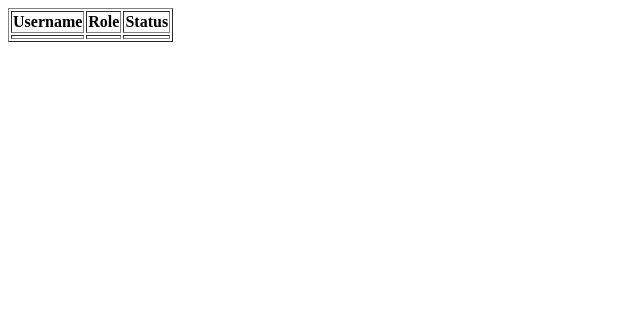
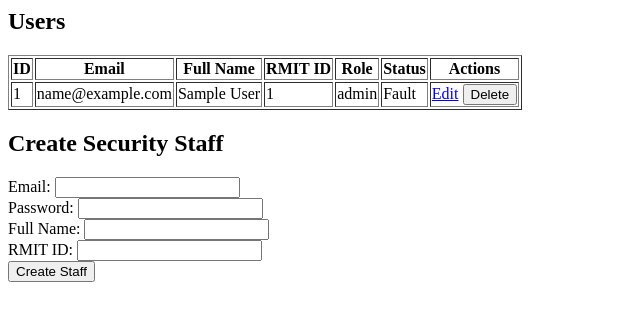
Before and after one commit to Eddie0705/Iot, a Flask app: page /users in a window 1280 px wide. Shown: the top 321 px of the page, without its empty margins (0-640 px from the left). Run offline with Flask 3, Linux system fonts and the light colour scheme; tables that the repository leaves empty or names only in its code hold one stand-in row (values such as "Sample post"); lists and menus that the app fills with data are empty; some libraries are stand-ins or nearby versions.

Commit message:
added functions to create, modify and delete users for admin

```diff
--- a/admin_pi/app.py
+++ b/admin_pi/app.py
@@ -1,48 +1,24 @@
-from datetime import datetime
 from flask import Flask, render_template, request, redirect
 from mqtt_admin import publish_announcement
 from mqtt_admin import publish_room_status
 import sys, os
 sys.path.insert(0, os.path.join(os.path.dirname(__file__), '..', 'master_pi'))
 
-from db_setup import get_connection
 from database import get_booking_logs, get_usage_logs, get_all_room_status, update_room_status
 
-
 app = Flask(__name__)
-
-room_statuses = {
-    "A101": "Available",
-    "A102": "Occupied",
-    "A103": "Maintenance"
-}
-
-
-fault_reports = [
-    {
-        "room": "A204",
-        "issue": "Projector broken",
-        "status": "Fault"
-    },
-
-    {
-        "room": "A102",
-        "issue": "Air conditioning failure",
-        "status": "Fault"
-    }
-]
 
 
 @app.route("/")
 def home():
     return render_template("admin_login.html")
 
+
 @app.route("/login", methods=["POST"])
 def login():
     username = request.form["username"]
-    print(username)
+    return render_template("dashboard.html", user=username)
 
-    return render_template("dashboard.html", user=username)
 
 @app.route("/send_announcement", methods=["POST"])
 def send_announcement():
@@ -57,69 +33,83 @@
     usage_rows = get_usage_logs()
     return render_template("logs.html", booking_logs=booking_rows, usage_logs=usage_rows)
 
+
 @app.route("/users")
 def users():
-    con = get_connection()
-    cur = con.cursor()
-    cur.execute("SELECT user_id, email, full_name, rmit_id, role, status FROM users")
-    users = cur.fetchall()
-    con.close()
-    return render_template("users.html", users=users)
+    from database import get_all_users
+    rows = get_all_users()
+    return render_template("users.html", users=rows)
 
-@app.route("/room_status")
-def room_status():
-    room_status = get_all_room_status()
-    return render_template("room_status.html", room_status=room_status)
 
-@app.route("/update_room", methods=["POST"])
-def update_room():
+@app.route("/create_staff", methods=["POST"])
+def create_staff():
+    from database import create_security_staff
+    create_security_staff(
+        request.form["email"],
+        request.form["password"],
+        request.form["full_name"],
+        request.form["rmit_id"]
+    )
+    return redirect("/users")
 
-    room = request.form["room"]
-    status = request.form["status"]
 
-    update_room_status(room, status)
-    publish_room_status(room, status)
+@app.route("/edit_user/<int:user_id>")
+def edit_user(user_id):
+    from database import get_user_by_id
+    user = get_user_by_id(user_id)
+    return render_template("edit_user.html", user=user)
 
-    return redirect("/room_status")
+
+@app.route("/update_user/<int:user_id>", methods=["POST"])
+def update_user(user_id):
+    from database import update_user as db_update_user
+    db_update_user(
+        user_id,
+        request.form["email"],
+        request.form["full_name"],
+        request.form["role"],
+        request.form["status"]
+    )
+    return redirect("/users")
+
+
+@app.route("/delete_user/<int:user_id>", methods=["POST"])
+def delete_user(user_id):
+    from database import delete_user as db_delete_user
+    db_delete_user(user_id)
+    return redirect("/users")
 
 
 @app.route("/reports")
 def reports():
+    from database import get_fault_reports
+    rows = get_fault_reports()
+    return render_template("reports.html", fault_reports=rows)
 
-    return render_template(
-        "reports.html",
-        fault_reports=fault_reports
-    )
 
-@app.route("/users")
-def users_page():
-
-    return render_template(
-        "users.html",
-        users=users
-    )
-
-@app.route("/confirm_fault/<room>")
-def confirm_fault(room):
-
-    room_statuses[room] = "Under Maintenance"
-
-    for report in fault_reports:
-
-        if report["room"] == room:
-            report["status"] = "Under Maintenance"
-
-    publish_announcement(
-        f"Room {room} down, waiting for maintenance"
-    )
-
-    logs.append({
-        "type": "Fault Decision",
-        "room": room,
-        "message": f"{room} waiting for maintenance",
-        "time": datetime.now().strftime("%H:%M")
-    })
-
+@app.route("/confirm_fault/<int:report_id>", methods=["POST"])
+def confirm_fault(report_id):
+    from database import resolve_fault_report, get_fault_report_room
+    room_name = get_fault_report_room(report_id)
+    resolve_fault_report(report_id)
+    update_room_status(room_name, "maintenance")
+    publish_announcement(f"Room {room_name} down, waiting for maintenance")
     return redirect("/reports")
 
+
+@app.route("/room_status")
+def room_status():
+    rows = get_all_room_status()
+    return render_template("room_status.html", room_status=rows)
+
+
+@app.route("/update_room", methods=["POST"])
+def update_room():
+    room = request.form["room"]
+    status = request.form["status"]
+    update_room_status(room, status)
+    publish_room_status(room, status)
+    return redirect("/room_status")
+
+
 app.run(host="0.0.0.0", port=3000, debug=True)
--- a/admin_pi/templates/users.html
+++ b/admin_pi/templates/users.html
@@ -1,17 +1,40 @@
+<h2>Users</h2>
+
 <table border="1">
-
     <tr>
-        <th>Username</th>
+        <th>ID</th>
+        <th>Email</th>
+        <th>Full Name</th>
+        <th>RMIT ID</th>
         <th>Role</th>
         <th>Status</th>
+        <th>Actions</th>
     </tr>
-
     {% for user in users %}
     <tr>
-        <td>{{ user.username }}</td>
-        <td>{{ user.role }}</td>
-        <td>{{ user.status }}</td>
+        <td>{{ user[0] }}</td>
+        <td>{{ user[1] }}</td>
+        <td>{{ user[2] }}</td>
+        <td>{{ user[3] }}</td>
+        <td>{{ user[4] }}</td>
+        <td>{{ user[5] }}</td>
+        <td>
+            <a href="/edit_user/{{ user[0] }}">Edit</a>
+            <form action="/delete_user/{{ user[0] }}" method="POST" style="display:inline"
+                  onsubmit="return confirm('Delete this user?')">
+                <button type="submit">Delete</button>
+            </form>
+        </td>
     </tr>
     {% endfor %}
+</table>
 
-</table>
+<h2>Create Security Staff</h2>
+
+<form action="/create_staff" method="POST">
+    <label>Email: <input type="email" name="email" required></label><br>
+    <label>Password: <input type="password" name="password" required></label><br>
+    <label>Full Name: <input type="text" name="full_name" required></label><br>
+    <label>RMIT ID: <input type="text" name="rmit_id" required></label><br>
+    <button type="submit">Create Staff</button>
+</form>
--- a/master_pi/database.py
+++ b/master_pi/database.py
@@ -109,3 +109,96 @@
     """, (status, room_name))
     con.commit()
     con.close()
+
+
+def get_all_users():
+    con = get_connection()
+    cur = con.cursor()
+    cur.execute("SELECT user_id, email, full_name, rmit_id, role, status FROM users")
+    rows = cur.fetchall()
+    con.close()
+    return rows
+
+
+def get_fault_reports():
+    con = get_connection()
+    cur = con.cursor()
+    cur.execute("""
+        SELECT f.report_id, r.room_name, u.email, f.description, f.status, f.admin_decision, f.created_at
+        FROM fault_reports f
+        JOIN rooms r ON f.room_id = r.room_id
+        JOIN users u ON f.reported_by = u.user_id
+        ORDER BY f.created_at DESC
+    """)
+    rows = cur.fetchall()
+    con.close()
+    return rows
+
+
+def get_fault_report_room(report_id):
+    con = get_connection()
+    cur = con.cursor()
+    cur.execute("""
+        SELECT r.room_name
+        FROM fault_reports f
+        JOIN rooms r ON f.room_id = r.room_id
+        WHERE f.report_id = %s
+    """, (report_id,))
+    row = cur.fetchone()
+    con.close()
+    return row[0] if row else None
+
+
+def resolve_fault_report(report_id):
+    con = get_connection()
+    cur = con.cursor()
+    cur.execute("""
+        UPDATE fault_reports
+        SET status = 'resolved'
+        WHERE report_id = %s
+    """, (report_id,))
+    con.commit()
+    con.close()
+
+
+def create_security_staff(email, password, full_name, rmit_id):
+    con = get_connection()
+    cur = con.cursor()
+    cur.execute("""
+        INSERT INTO users (email, password, full_name, rmit_id, role)
+        VALUES (%s, %s, %s, %s, 'security')
+    """, (email, password, full_name, rmit_id))
+    con.commit()
+    con.close()
+
+
+def update_user(user_id, email, full_name, role, status):
+    con = get_connection()
+    cur = con.cursor()
+    cur.execute("""
+        UPDATE users
+        SET email = %s, full_name = %s, role = %s, status = %s
+        WHERE user_id = %s
+    """, (email, full_name, role, status, user_id))
+    con.commit()
+    con.close()
+
+
+def delete_user(user_id):
+    con = get_connection()
+    cur = con.cursor()
+    cur.execute("DELETE FROM users WHERE user_id = %s", (user_id,))
+    con.commit()
+    con.close()
+
+
+def get_user_by_id(user_id):
+    con = get_connection()
+    cur = con.cursor()
+    cur.execute("""
+        SELECT user_id, email, full_name, rmit_id, role, status
+        FROM users WHERE user_id = %s
+    """, (user_id,))
+    row = cur.fetchone()
+    con.close()
+    return row
```
Also changed, not shown: admin_pi/templates/edit_user.html (added, +21 -0 lines), admin_pi/templates/room_status.html (+30 -23 lines), admin_pi/socket_client.py (deleted).
